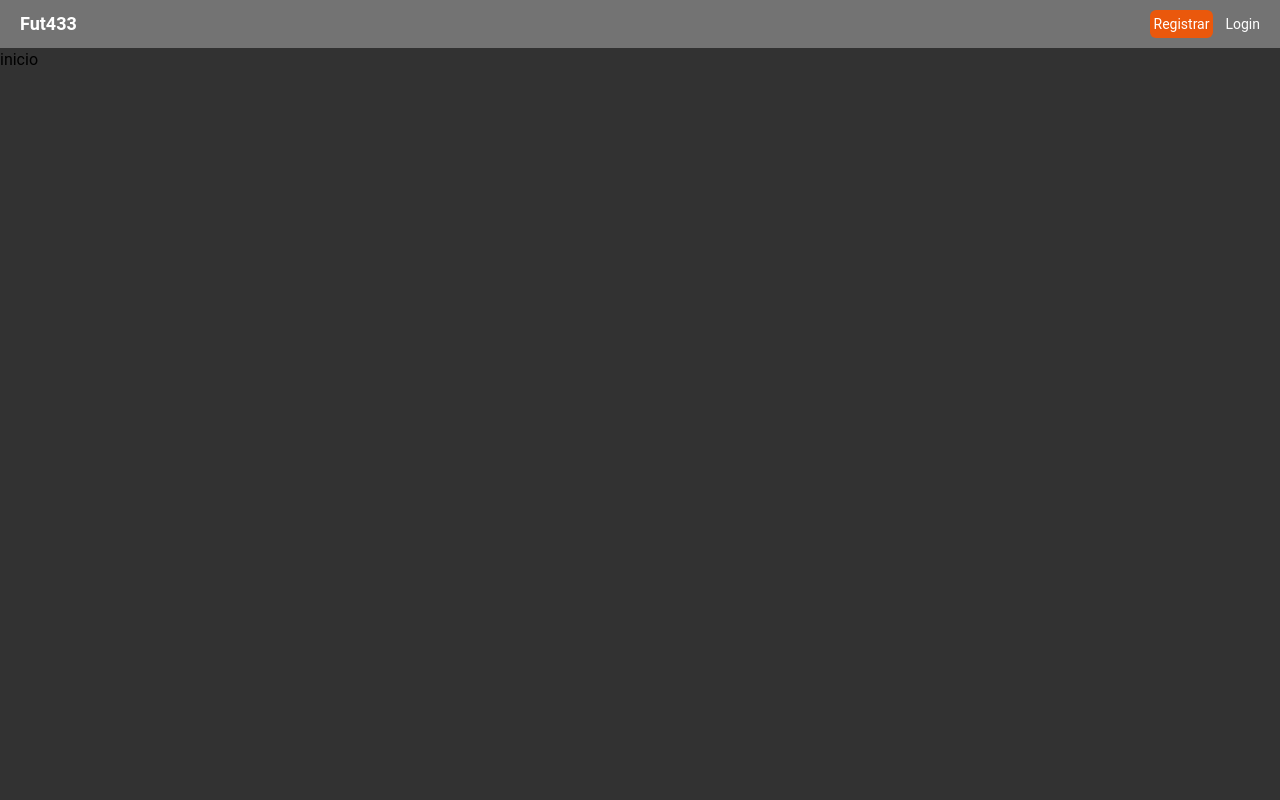
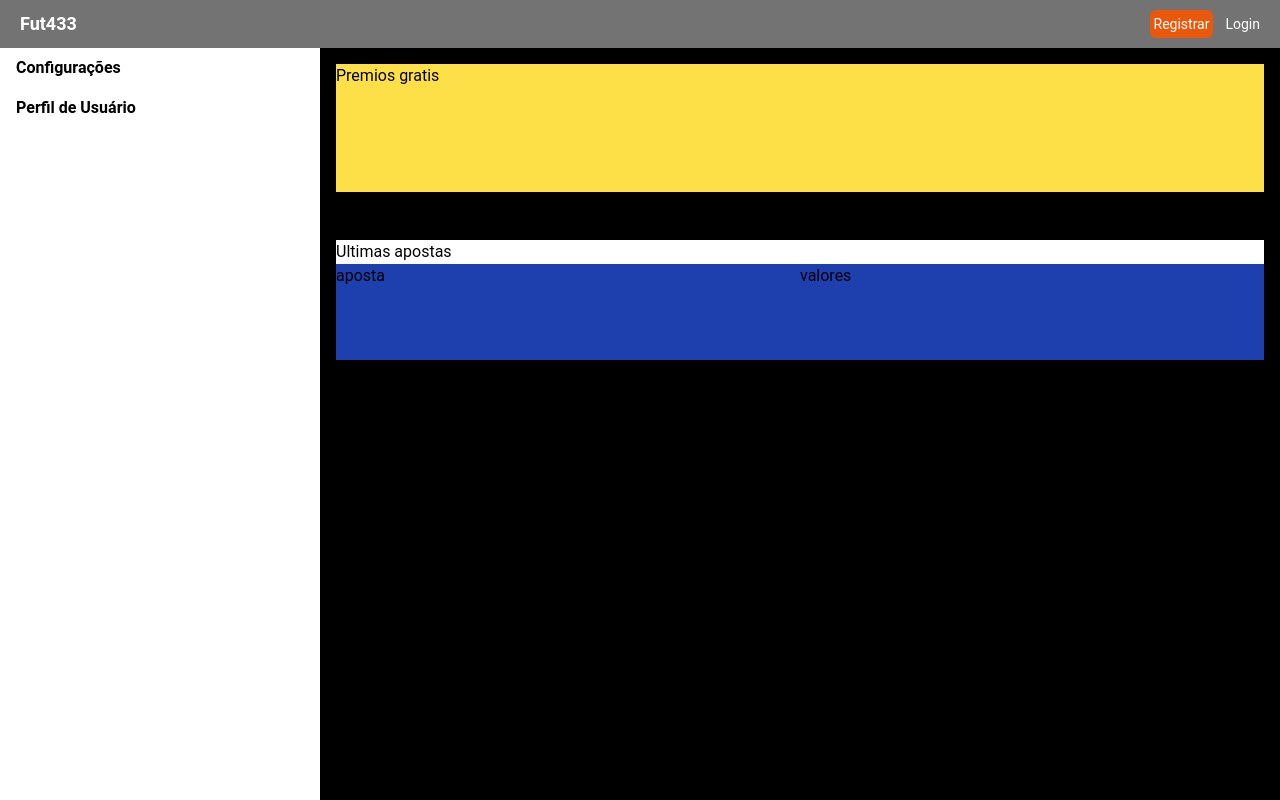
Before and after one commit to ewerton11/fut443-web, a Next.js app: page / in a window 1280 px wide. Built offline with nearby package versions, Linux system fonts and the light colour scheme.

Commit message:
creating home layout

```diff
--- a/app/components/header/header.tsx
+++ b/app/components/header/header.tsx
@@ -13,7 +13,7 @@ export default function Header() {
   const pathname = usePathname()
 
   return (
-    <header className="w-full flex justify-between items-center bg-neutral-500 h-12">
+    <header className="fixed top-0 w-full z-100 flex justify-between items-center bg-neutral-500 h-12">
       <div className="ml-5">
         <Link href="/">
           <h1 className="text-white text-lg font-bold">Fut433</h1>
--- a/app/components/login/page.tsx
+++ /dev/null
@@ -1,96 +0,0 @@
-'use client'
-
-import { loginUser } from '@/app/api/userApi'
-import Header from '@/app/components/header/header'
-import { useAuth } from '@/app/context/useAuth'
-import { TLoginSchema, loginSchema } from '@/app/schema/loginSchema'
-import { zodResolver } from '@hookform/resolvers/zod'
-import { useRouter } from 'next/navigation'
-import { useForm } from 'react-hook-form'
-import { z } from 'zod'
-
-export default function Login() {
-  const {
-    register,
-    handleSubmit,
-    formState: { errors },
-  } = useForm<TLoginSchema>({
-    resolver: zodResolver(loginSchema),
-  })
-
-  const router = useRouter()
-
-  const { login } = useAuth()
-
-  const onSubmit = async (data: TLoginSchema) => {
-    try {
-      const validUser = (await loginUser(data)) as unknown as IUserResponse
-
-      if (validUser.token) {
-        localStorage.setItem('token', validUser.token)
-        Login(validUser.token)
-        router.push('/')
-      }
-    } catch (error: any) {
-      console.error('Erro ao fazer login:', error.message)
-    }
-  }
-
-  return (
-    <div className="bg-slate-100 flex flex-col items-center min-h-screen">
-      <Header />
-
-      <main className="w-full flex-grow flex justify-center items-center">
-        <form
-          onSubmit={handleSubmit(onSubmit)}
-          className="w-full max-w-lg px-6 py-8 bg-white rounded-lg shadow-md"
-        >
-          <h1 className="text-black font-bold text-xl mb-6">Login</h1>
-
-          <div className="w-full">
-            <label className="block text-black font-bold text-sm mb-2">
-              Email
-            </label>
-            <input
-              type="email"
-              placeholder="Seu email"
-              {...register('email')}
-              className="w-full px-4 py-2 text-black text-sm border-b focus:outline-none
-              focus:border-b focus:border-gray-300"
-            />
-            {errors.email && (
-              <span className="text-red-500 text-xs">
-                {errors.email.message}
-              </span>
-            )}
-          </div>
-
-          <div className="w-full mt-6">
-            <label className="block text-black font-bold text-sm mb-2">
-              Senha
-            </label>
-            <input
-              type="password"
-              placeholder="Sua senha"
-              {...register('password')}
-              className="w-full px-4 py-2 text-black text-sm border-b focus:outline-none
-            focus:border-b focus:border-gray-300"
-            />
-            {errors.password && (
-              <span className="text-red-500 text-xs">
-                {errors.password.message}
-              </span>
-            )}
-          </div>
-
-          <button
-            type="submit"
-            className="bg-blue-500 text-white rounded-md p-2 mt-7 w-full hover:bg-blue-700"
-          >
-            Entrar
-          </button>
-        </form>
-      </main>
-    </div>
-  )
-}
--- /dev/null
+++ b/app/components/menu/verticalMenu.tsx
@@ -0,0 +1,24 @@
+import Link from 'next/link'
+
+export default function VerticalMenu() {
+  return (
+    <nav className="sticky top-0 h-full w-80 bg-white shadow-md">
+      <ul className="h-full flex flex-col items-start">
+        <li className="w-full">
+          <Link href="/settings">
+            <p className="text-black font-semibold py-2 px-4 block">
+              Configurações
+            </p>
+          </Link>
+        </li>
+        <li className="w-full">
+          <Link href="/profile">
+            <p className="text-black font-semibold py-2 px-4 block">
+              Perfil de Usuário
+            </p>
+          </Link>
+        </li>
+      </ul>
+    </nav>
+  )
+}
--- a/app/globals.css
+++ b/app/globals.css
@@ -4,16 +4,18 @@
 
 :root {
   --roboto-font: 'Roboto', sans-serif;
-  --foreground-rgb: 0, 0, 0;
-  --background-body: 50, 50, 50;
+  --foreground-rgb: #00000000;
+  --background-body: #eceff1;
 }
 
+/*
 @media (prefers-color-scheme: dark) {
   :root {
     --foreground-rgb: 255, 255, 255;
-    --background-body: 50, 50, 50;
+    --background-body: #eceff1;
   }
 }
+*/
 
 body {
   margin: 0;
--- a/app/page.tsx
+++ b/app/page.tsx
@@ -1,16 +1,29 @@
 'use client'
 
-import Link from 'next/link'
 import Header from './components/header/header'
+import VerticalMenu from './components/menu/verticalMenu'
 
 export default function Home() {
   return (
-    <div className="flex flex-col min-h-screen">
+    <div className="relative h-screen overflow-y-auto">
       <Header />
-
-      <main className="flex-grow">
-        <Link href={'/'}>inicio</Link>
-      </main>
+      <div className="pt-12 h-full flex flex-1 overflow-y-auto">
+        <VerticalMenu />
+        <main className="flex flex-col flex-1 bg-black p-4 overflow-y-auto">
+          <div className="h-32 w-full bg-yellow-300">
+            <h1>Premios gratis</h1>
+          </div>
+          <div className="h-auto bg-white w-full mt-12">
+            <div className="w-full">
+              <h1 className="text-black">Ultimas apostas</h1>
+            </div>
+            <div className="bg-blue-800 h-24 flex">
+              <div className="w-1/2">aposta</div>
+              <div className="w-1/2">valores</div>
+            </div>
+          </div>
+        </main>
+      </div>
     </div>
   )
 }
--- a/app/pages/login/page.tsx
+++ b/app/pages/login/page.tsx
@@ -23,12 +23,13 @@ export default function LoginPage() {
 
   const onSubmit = async (data: TLoginSchema) => {
     try {
-      const validUser = (await loginUser(data)) as unknown as IUserResponse
+      console.log('data', data)
+      //const validUser = (await loginUser(data)) as unknown as IUserResponse
 
-      if (validUser.token) {
-        login(validUser.token)
-        router.push('/')
-      }
+      //if (validUser.token) {
+      //login(validUser.token)
+      //router.push('/')
+      //}
     } catch (error: any) {
       console.error('Error when logging in:', error.message)
     }
```
Also changed, not shown: app/providers.ts (deleted, +0 -11 lines).
